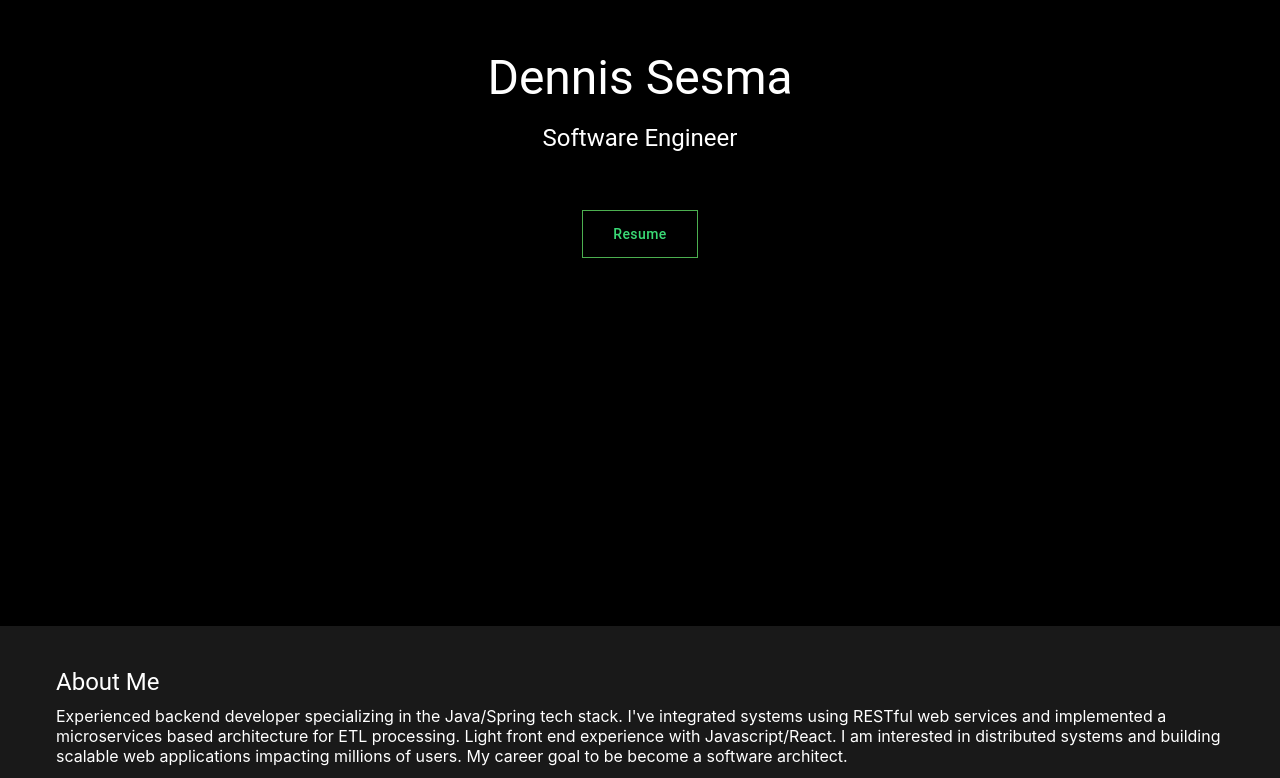
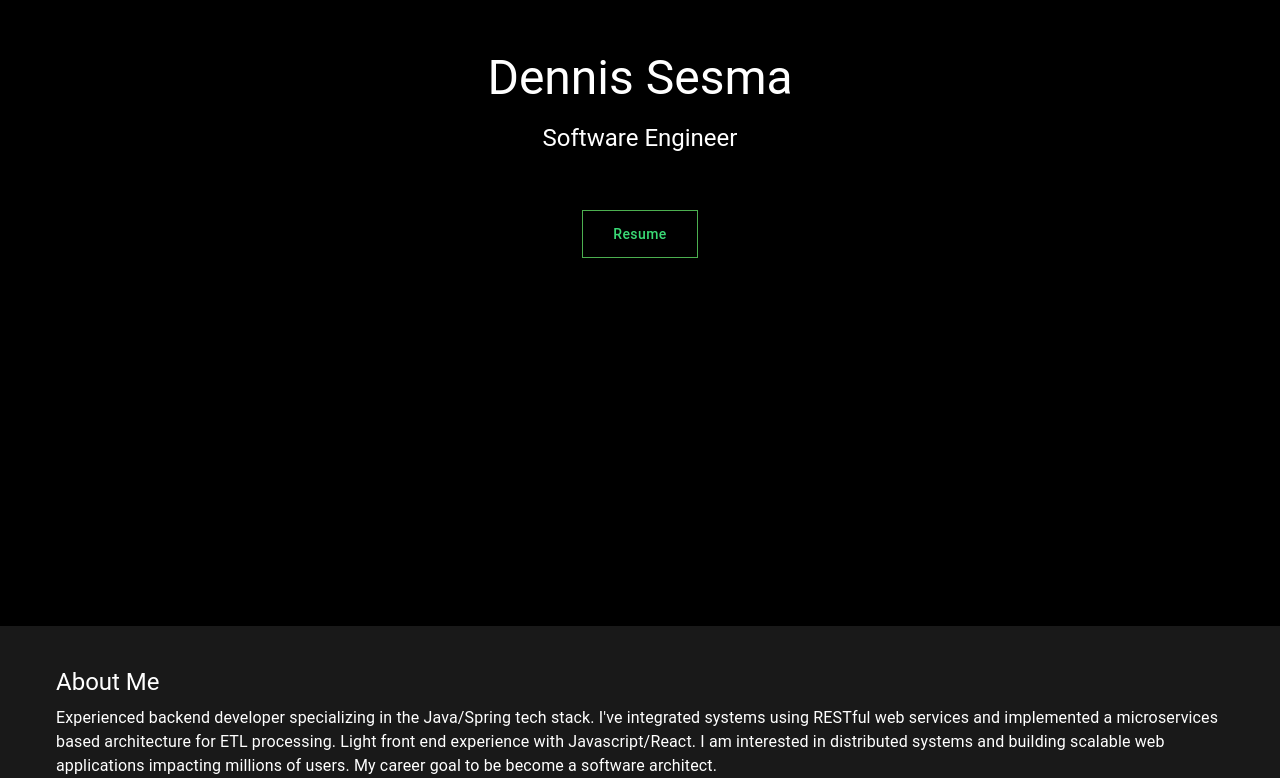
Before and after one commit to ses10/Portfolio-Site-React, a React (Create React App) app: page / in a window 1280 px wide. Shown: the part 174-952 px from the top of the page. Built offline with nearby package versions, Linux system fonts and the light colour scheme.

Commit message:
remove p variant

```diff
--- a/src/components/About.jsx
+++ b/src/components/About.jsx
@@ -9,7 +9,7 @@ function About(){
         <div id="about">
             <Box paddingLeft={7} paddingRight={7} paddingTop={5} paddingBottom={5}>
                 <Box marginBottom={1}><Typography variant="h5">About Me</Typography></Box>
-                <Typography variant="p" lineHeight={5} >Experienced backend developer specializing in the Java/Spring tech stack. I've integrated systems using RESTful web services and implemented
+                <Typography>Experienced backend developer specializing in the Java/Spring tech stack. I've integrated systems using RESTful web services and implemented
 a microservices based architecture for ETL processing. Light front end experience with Javascript/React. I am interested in distributed systems and
 building scalable web applications impacting millions of users. My career goal to be become a software architect.</Typography>
             </Box>
```
